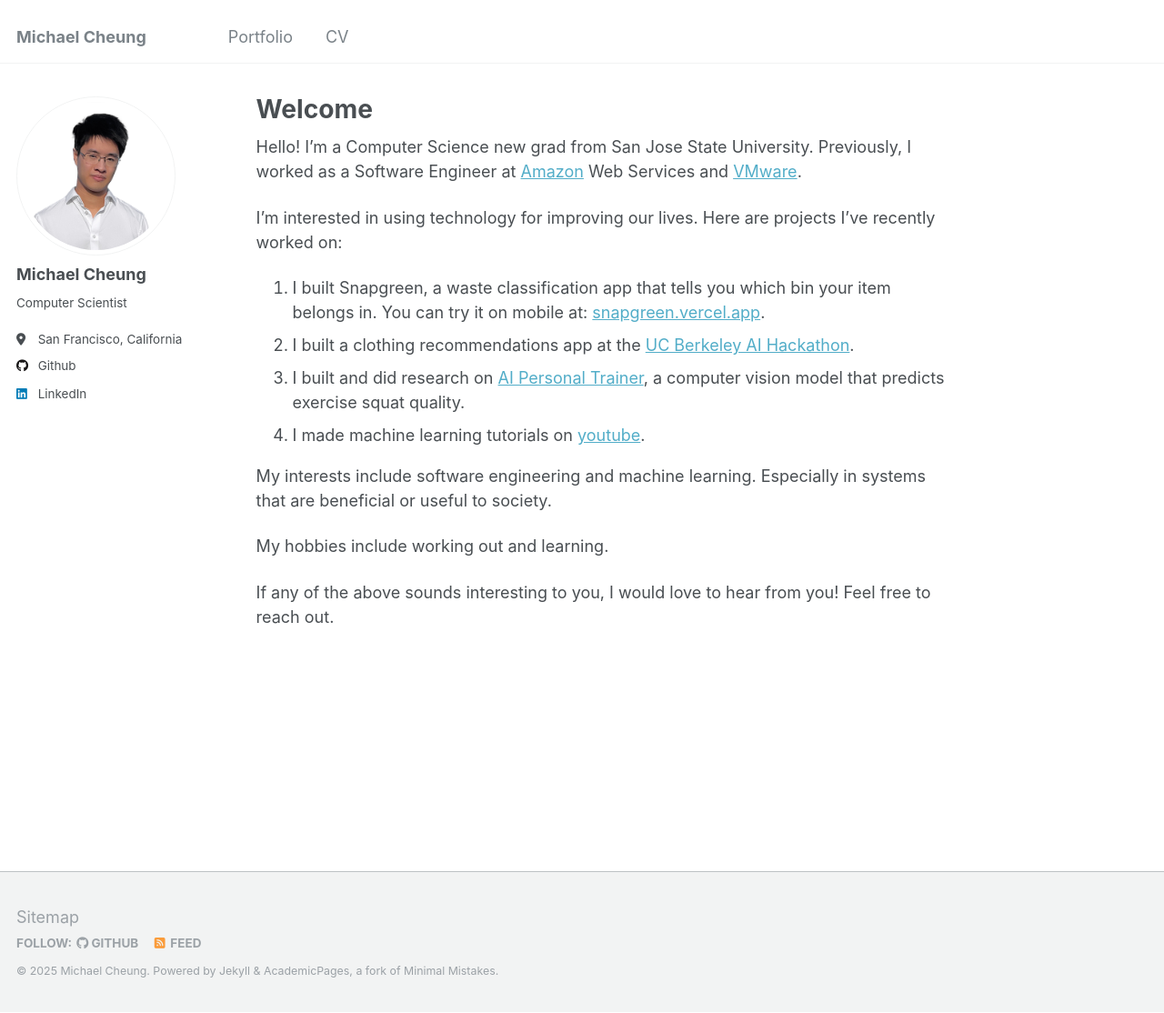
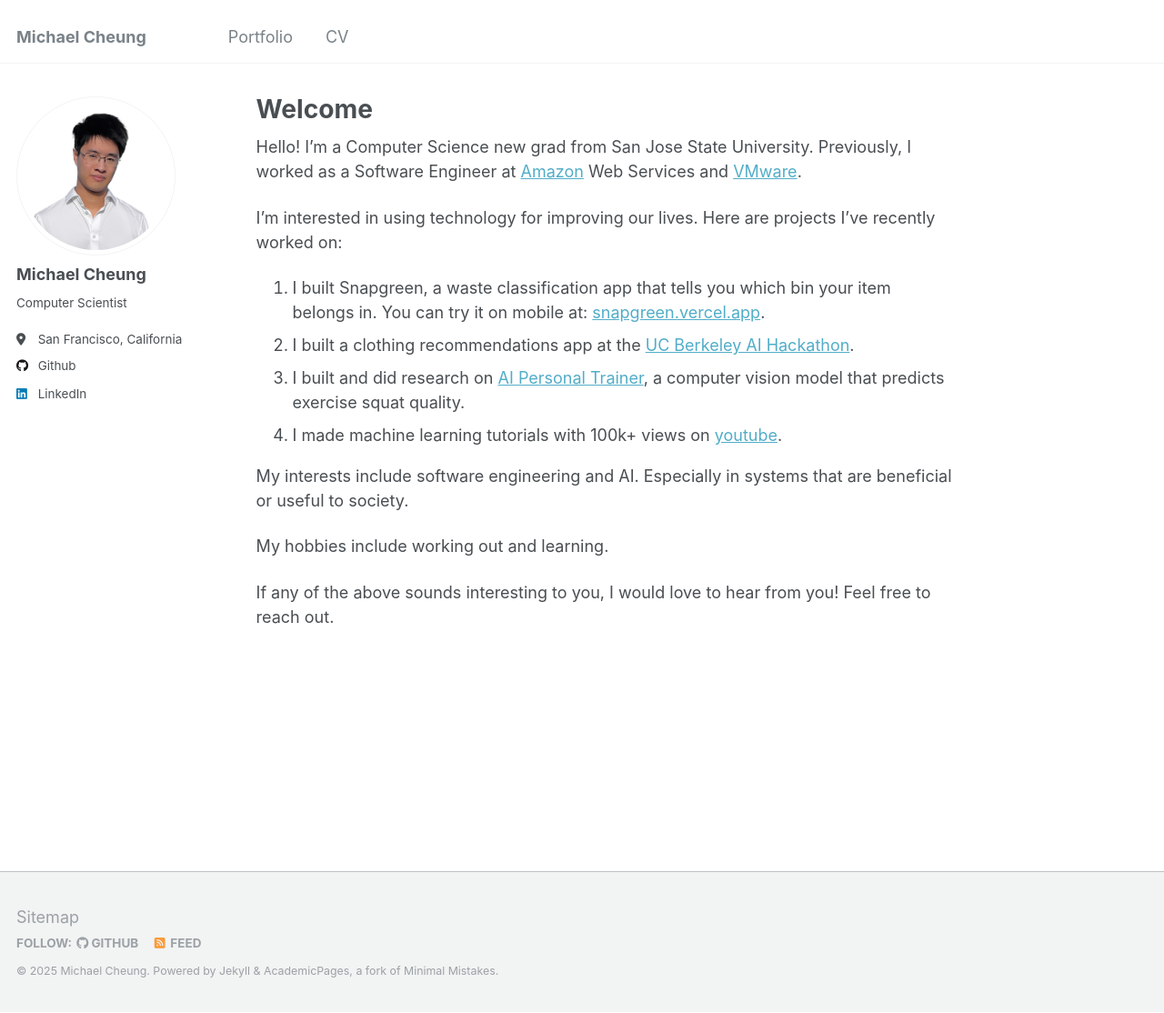
Before and after one commit to cheung0/cheung0.github.io, a Jekyll site: the page built from _pages/about.md, in a window 1280 px wide and 1114 px high. Shown: the whole window at 91% size. Built offline with Jekyll 4.4.1, drawn with Linux system fonts in a browser that asks for light colours.

Commit message:
Update about.md

```diff
--- a/_pages/about.md
+++ b/_pages/about.md
@@ -13,9 +13,9 @@ I’m interested in using technology for improving our lives. Here are projects
 1. I built Snapgreen, a waste classification app that tells you which bin your item belongs in. You can try it on mobile at: [snapgreen.vercel.app](https://snapgreen.vercel.app).
 2. I built a clothing recommendations app at the [UC Berkeley AI Hackathon](https://devpost.com/software/style-sync?ref_content=user-portfolio&ref_feature=in_progress).
 3. I built and did research on [AI Personal Trainer](https://cheung0.github.io/files/AI Personal Trainer Research.pdf), a computer vision model that predicts exercise squat quality.
-4. I made machine learning tutorials on [youtube](https://www.youtube.com/playlist?list=PLnoQBKuzSUX3YAeGaZXgJK0fElpAHT50D).
+4. I made machine learning tutorials with 100k+ views on [youtube](https://www.youtube.com/playlist?list=PLnoQBKuzSUX3YAeGaZXgJK0fElpAHT50D).
 
-My interests include software engineering and machine learning. Especially in systems that are beneficial or useful to society.
+My interests include software engineering and AI. Especially in systems that are beneficial or useful to society.
 
 My hobbies include working out and learning.
 
```
